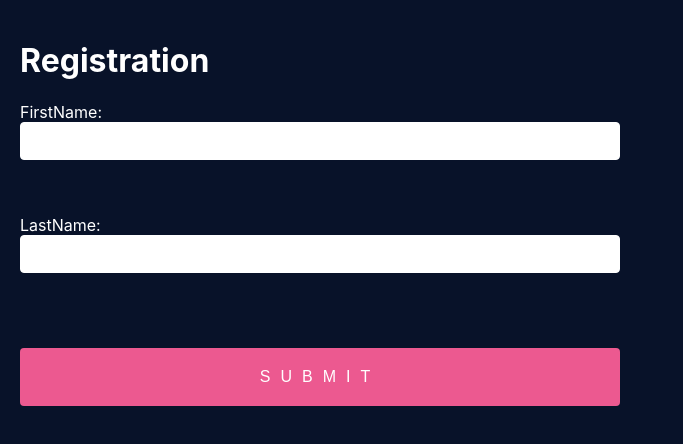
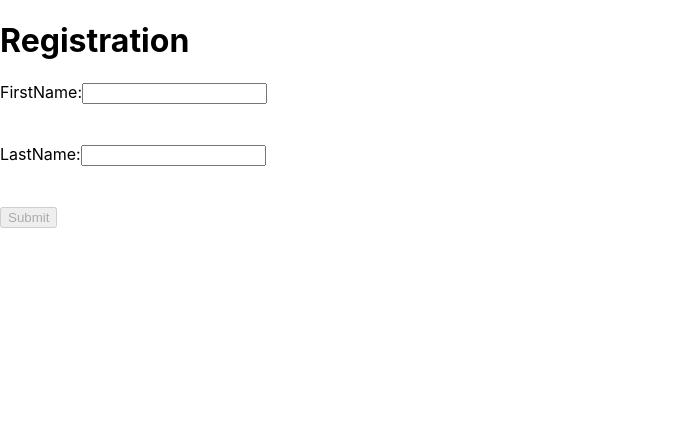
Before and after one commit to KornilovaEV/app, a React (Create React App) app: page / in a window 1280 px wide. Shown: the top 444 px of the page, without its empty margins (0-683 px from the left). Built offline with nearby package versions, Linux system fonts and the light colour scheme.

Commit message:
make it better

```diff
--- a/src/index.css
+++ b/src/index.css
@@ -11,67 +11,3 @@ code {
   font-family: source-code-pro, Menlo, Monaco, Consolas, 'Courier New',
     monospace;
 }
-
-body {
-  padding: 20px;
-  background: #081229;
-  color: white;
-}
-
-select,
-input {
-  display: block;
-  box-sizing: border-box;
-  width: 100%;
-  border-radius: 4px;
-  border: 1px solid white;
-  padding: 10px 15px;
-  margin-bottom: 15px;
-  font-size: 14px;
-  max-width: 600px;
-}
-
-label {
-  display: block;
-  margin-bottom: 8px;
-}
-
-button,
-input[type='submit'],
-.button {
-  position: relative;
-  background: #ec5990;
-  color: white;
-  text-transform: uppercase;
-  border: none;
-  margin-top: 20px;
-  padding: 20px;
-  font-size: 16px;
-  letter-spacing: 10px;
-  display: block;
-  appearance: none;
-  border-radius: 4px;
-  width: 100%;
-  font-weight: lighter;
-  transition: 0.3s all;
-  max-width: 600px;
-}
-
-button[type='button'] {
-  background: #516391;
-  color: white;
-  text-transform: none;
-  padding: 10px;
-  letter-spacing: 2px;
-}
-
-input[type='submit']:hover,
-button[type='button']:hover {
-  background: #bf1650;
-  color: white;
-}
-
-input[type='submit']:active {
-  transition: 0.3s all;
-  top: 2px;
-}
```
